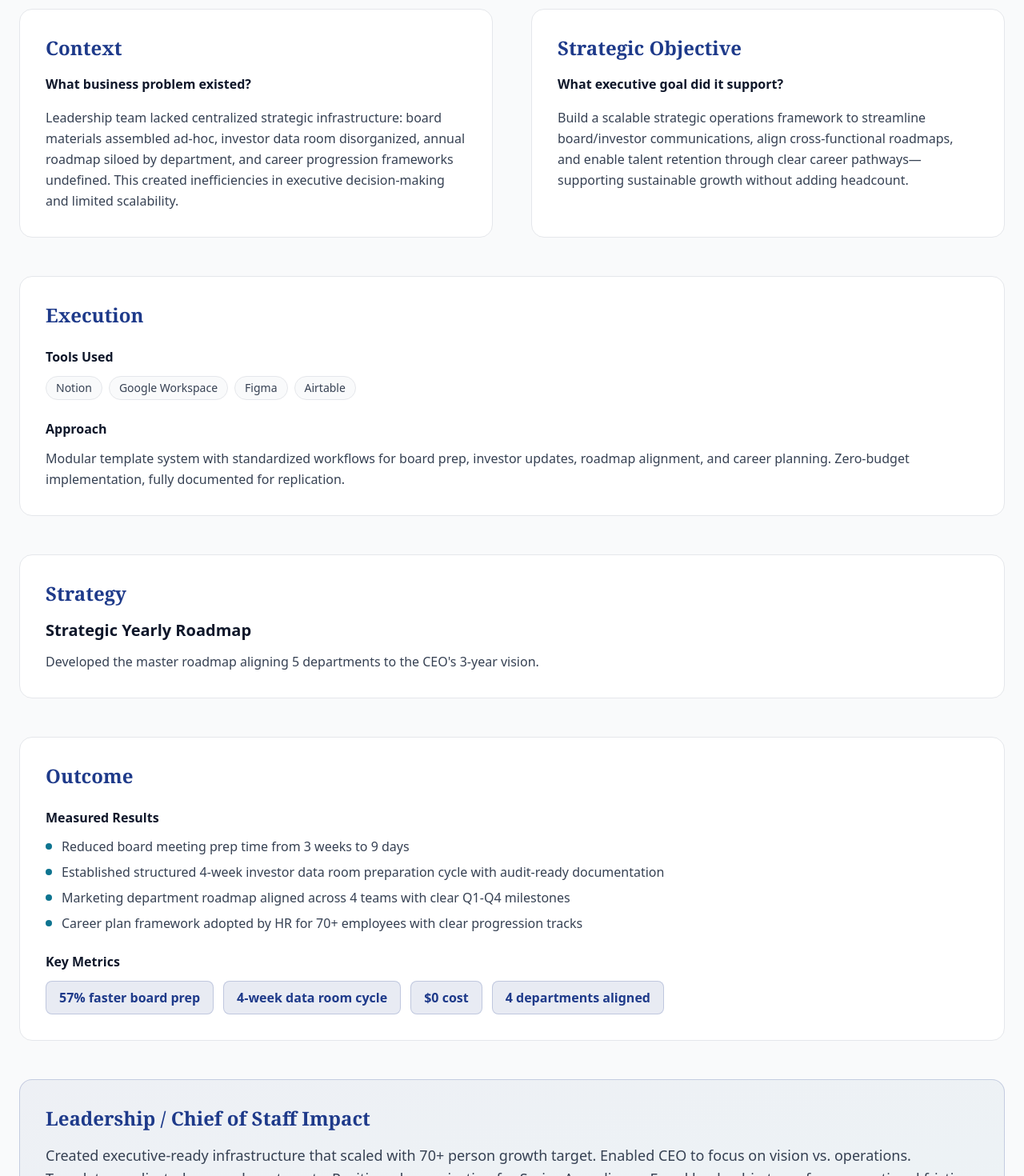
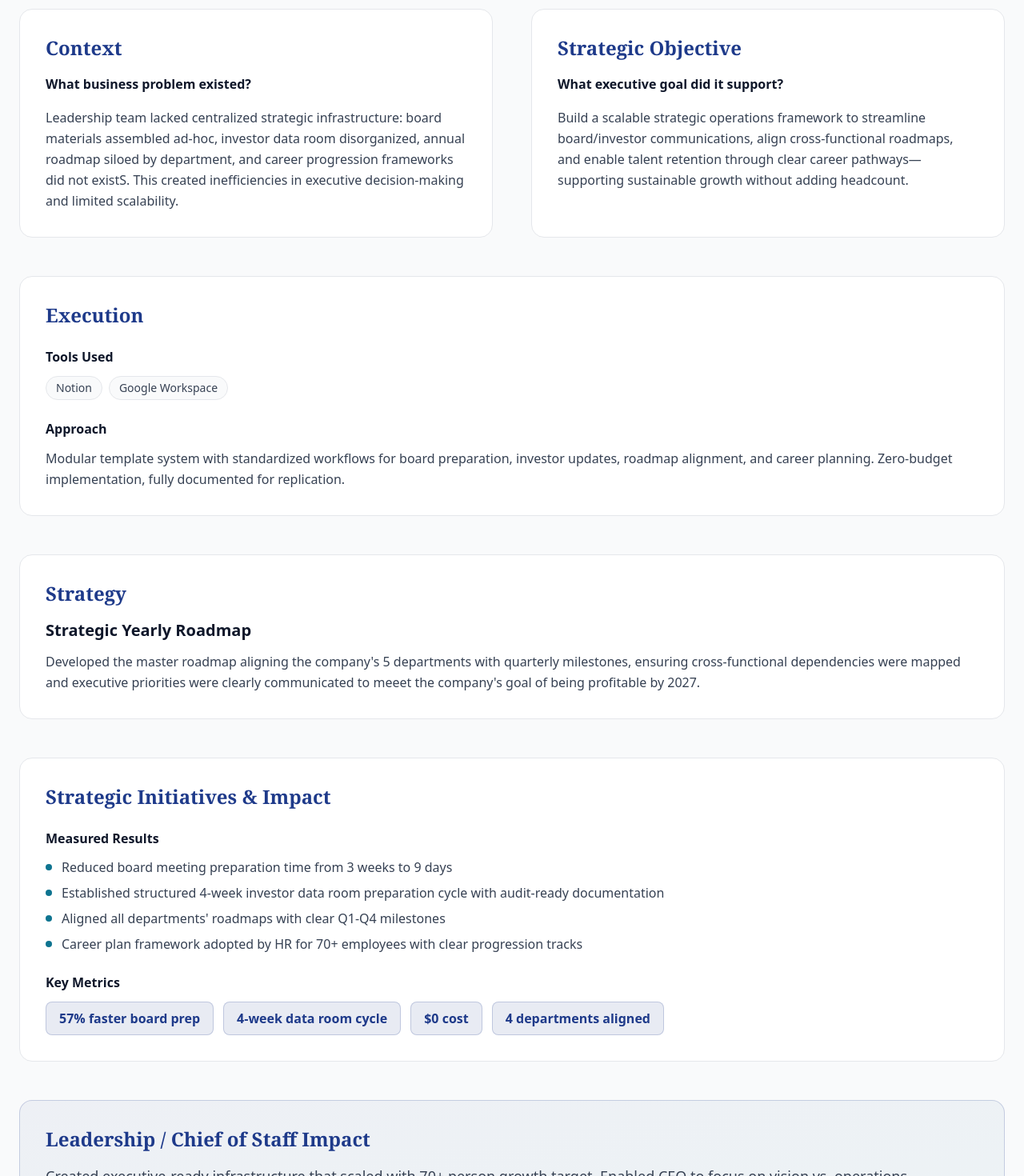
Before and after one commit to Mugiwara-no-luffy-OG/Chief-of-Staff-Portfolio-, a Next.js app: page /projects/strategic-yearly-roadmap in a window 1280 px wide. Shown: the part 1760-3230 px from the top of the page at 80% size. Built offline with nearby package versions, Linux system fonts and the light colour scheme; a web font is replaced by a local one.

Commit message:
feat: update product lifecycle page layout

```diff
--- a/app/projects/strategic-yearly-roadmap/page.tsx
+++ b/app/projects/strategic-yearly-roadmap/page.tsx
@@ -79,7 +79,7 @@
               <span className="font-semibold text-foreground">What business problem existed?</span>
             </p>
             <p className="text-gray-700 leading-relaxed">
-              Leadership team lacked centralized strategic infrastructure: board materials assembled ad-hoc, investor data room disorganized, annual roadmap siloed by department, and career progression frameworks undefined. This created inefficiencies in executive decision-making and limited scalability.
+              Leadership team lacked centralized strategic infrastructure: board materials assembled ad-hoc, investor data room disorganized, annual roadmap siloed by department, and career progression frameworks did not existS. This created inefficiencies in executive decision-making and limited scalability.
             </p>
           </div>
 
@@ -108,14 +108,12 @@
             <div className="flex flex-wrap gap-2">
               <span className="px-3 py-1 bg-background border border-border rounded-full text-sm text-gray-700">Notion</span>
               <span className="px-3 py-1 bg-background border border-border rounded-full text-sm text-gray-700">Google Workspace</span>
-              <span className="px-3 py-1 bg-background border border-border rounded-full text-sm text-gray-700">Figma</span>
-              <span className="px-3 py-1 bg-background border border-border rounded-full text-sm text-gray-700">Airtable</span>
             </div>
           </div>
           <div>
             <h3 className="font-semibold text-foreground mb-3">Approach</h3>
             <p className="text-gray-700 leading-relaxed">
-              Modular template system with standardized workflows for board prep, investor updates, roadmap alignment, and career planning. Zero-budget implementation, fully documented for replication.
+              Modular template system with standardized workflows for board preparation, investor updates, roadmap alignment, and career planning. Zero-budget implementation, fully documented for replication.
             </p>
           </div>
         </div>
@@ -129,21 +127,21 @@
             Strategic Yearly Roadmap
           </h3>
           <p className="text-gray-700 leading-relaxed">
-            Developed the master roadmap aligning 5 departments to the CEO's 3-year vision.
+            Developed the master roadmap aligning the company's 5 departments with quarterly milestones, ensuring cross-functional dependencies were mapped and executive priorities were clearly communicated to meeet the company's goal of being profitable by 2027.
           </p>
         </div>
 
         {/* Outcome */}
         <div className="mt-12 bg-white rounded-2xl border border-border p-8">
           <h2 className="text-2xl font-serif font-bold text-primary mb-6">
-            Outcome
+            Strategic Initiatives & Impact
           </h2>
           <div className="mb-6">
             <h3 className="font-semibold text-foreground mb-3">Measured Results</h3>
             <ul className="space-y-2">
               <li className="flex items-start gap-3 text-gray-700">
                 <span className="w-2 h-2 bg-secondary rounded-full mt-2 shrink-0"></span>
-                Reduced board meeting prep time from 3 weeks to 9 days
+                Reduced board meeting preparation time from 3 weeks to 9 days
               </li>
               <li className="flex items-start gap-3 text-gray-700">
                 <span className="w-2 h-2 bg-secondary rounded-full mt-2 flex-shrink-0"></span>
@@ -151,7 +149,7 @@
               </li>
               <li className="flex items-start gap-3 text-gray-700">
                 <span className="w-2 h-2 bg-secondary rounded-full mt-2 flex-shrink-0"></span>
-                Marketing department roadmap aligned across 4 teams with clear Q1-Q4 milestones
+                Aligned all departments' roadmaps with clear Q1-Q4 milestones
               </li>
               <li className="flex items-start gap-3 text-gray-700">
                 <span className="w-2 h-2 bg-secondary rounded-full mt-2 flex-shrink-0"></span>
@@ -184,7 +182,7 @@
             Leadership / Chief of Staff Impact
           </h2>
           <p className="text-gray-700 leading-relaxed text-lg">
-            Created executive-ready infrastructure that scaled with 70+ person growth target. Enabled CEO to focus on vision vs. operations. Templates replicated across departments. Positioned organization for Series A readiness. Freed leadership team from operational friction to drive strategic initiatives.
+            Created executive-ready infrastructure that scaled with 70+ person growth target. Enabled CEO to focus on vision vs. operations. Templates replicated across departments. Positioned organization for new round of funding.
           </p>
         </div>
 
```
